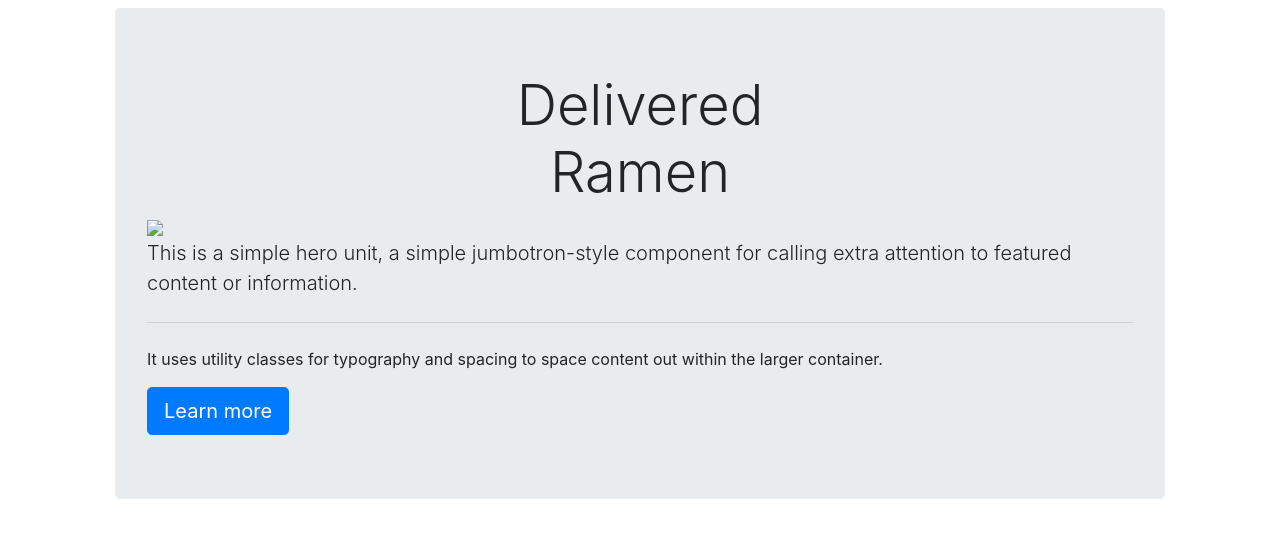
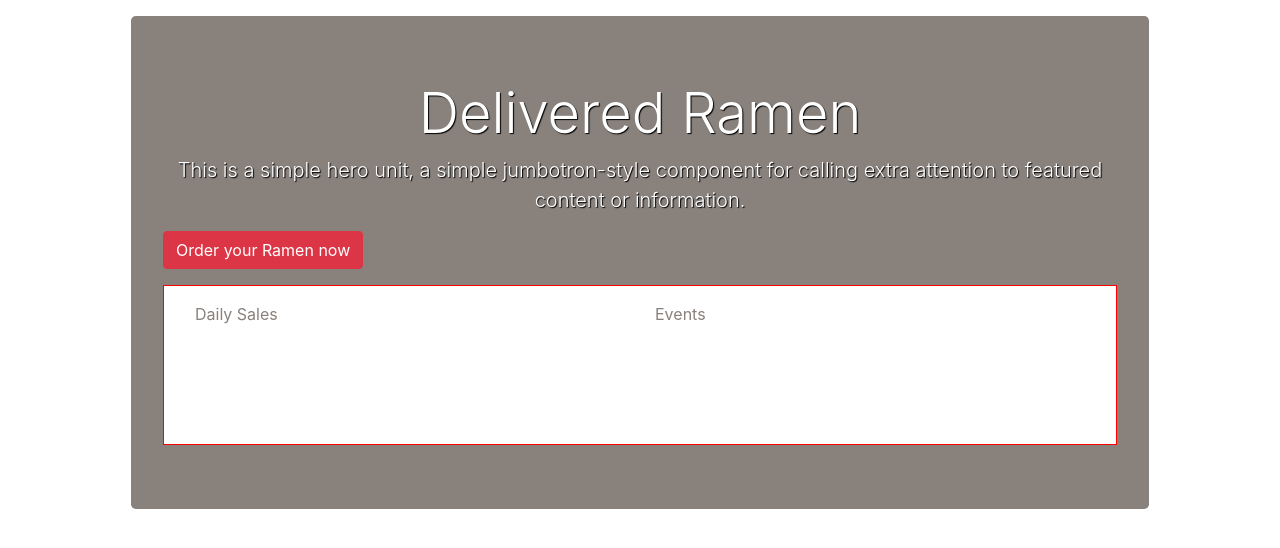
Before and after one commit to artedsolis/restaurant-css-framework, a plain HTML site: page index.html in a window 1280 px wide. Drawn offline with nearby package versions, Linux system fonts and the light colour scheme.

Commit message:
adding some deco to trubtron

```diff
--- a/assets/css/style.css
+++ b/assets/css/style.css
@@ -16,10 +16,33 @@
   }
 }
 
-body {
-  margin-top: 0.5em;
+
+
+body {}
+
+.container {
+  margin-top: 1em;
 }
 
-.display-4 {
+.row {
+  margin: 1em;
+}
+
+.jumbotron {
+  background-color: #88817c;
+}
+
+.display-4,
+.lead {
+  color: white;
   text-align: center;
+  text-shadow: 1px 1px 1px black;
 }
+
+.daily {
+  background-color: white;
+  color: #88817c;
+  height: 10em;
+  border: 1px solid red;
+  margin-top: 1em;
+}
--- a/index.html
+++ b/index.html
@@ -4,7 +4,7 @@
 <head>
   <meta charset="UTF-8">
   <meta name="viewport" content="width=device-width, initial-scale=1.0, shrink-to-fit=no">
-  <link rel=" stylesheet" href="https://stackpath.bootstrapcdn.com/bootstrap/4.3.1/css/bootstrap.min.css" integrity="sha384-ggOyR0iXCbMQv3Xipma34MD+dH/1fQ784/j6cY/iJTQUOhcWr7x9JvoRxT2MZw1T" crossorigin="anonymous">
+  <link rel="stylesheet" href="https://stackpath.bootstrapcdn.com/bootstrap/4.3.1/css/bootstrap.min.css" integrity="sha384-ggOyR0iXCbMQv3Xipma34MD+dH/1fQ784/j6cY/iJTQUOhcWr7x9JvoRxT2MZw1T" crossorigin="anonymous">
   <link rel="stylesheet" href="assets/css/style.css">
   <title>Ramen Deliv Homepage</title>
 </head>
@@ -13,26 +13,28 @@
 
   <div class="container">
     <div class="row">
-      <div class="col-xl-12">
+      <div class="col-lg-12">
         <div class="col-md-12">
-          <div class="col-12">
-            <div class="jumbotron">
-              <h1 class="display-4">Delivered<br>Ramen</h1>
-              <img src="assets/img/ramenHaut.png" />
-              <p class="lead">This is a simple hero unit, a simple jumbotron-style component for calling extra attention to featured content or information.</p>
-              <hr class="my-4">
-              <p>It uses utility classes for typography and spacing to space content out within the larger container.</p>
-              <a class="btn btn-primary btn-lg" class="boton" href="#" role="button">Learn more</a>
+          <div class="jumbotron" class="bg-danger">
+            <h1 class="display-4">Delivered Ramen</h1>
+            <p class="lead">This is a simple hero unit, a simple jumbotron-style component for calling extra attention to featured content or information.</p>
+            <!-- <hr class="my-4">
+          <p>It uses utility classes for typography and spacing to space content out within the larger container.</p> -->
+            <a type="button" class="btn btn-danger" href="#" role="button">Order your Ramen now</a>
+            <div class="daily">
+              <div class="row">
+                <div class="col-md-6">Daily Sales</div>
+                <div class="col-md-6">Events</div>
+              </div>
             </div>
           </div>
         </div>
       </div>
     </div>
-  </div>
 
-  <script src="https://code.jquery.com/jquery-3.3.1.slim.min.js" integrity="sha384-q8i/X+965DzO0rT7abK41JStQIAqVgRVzpbzo5smXKp4YfRvH+8abtTE1Pi6jizo" crossorigin="anonymous"></script>
-  <script src="https://cdnjs.cloudflare.com/ajax/libs/popper.js/1.14.7/umd/popper.min.js" integrity="sha384-UO2eT0CpHqdSJQ6hJty5KVphtPhzWj9WO1clHTMGa3JDZwrnQq4sF86dIHNDz0W1" crossorigin="anonymous"></script>
-  <script src="https://stackpath.bootstrapcdn.com/bootstrap/4.3.1/js/bootstrap.min.js" integrity="sha384-JjSmVgyd0p3pXB1rRibZUAYoIIy6OrQ6VrjIEaFf/nJGzIxFDsf4x0xIM+B07jRM" crossorigin="anonymous"></script>
+    <script src="https://code.jquery.com/jquery-3.3.1.slim.min.js" integrity="sha384-q8i/X+965DzO0rT7abK41JStQIAqVgRVzpbzo5smXKp4YfRvH+8abtTE1Pi6jizo" crossorigin="anonymous"></script>
+    <script src="https://cdnjs.cloudflare.com/ajax/libs/popper.js/1.14.7/umd/popper.min.js" integrity="sha384-UO2eT0CpHqdSJQ6hJty5KVphtPhzWj9WO1clHTMGa3JDZwrnQq4sF86dIHNDz0W1" crossorigin="anonymous"></script>
+    <script src="https://stackpath.bootstrapcdn.com/bootstrap/4.3.1/js/bootstrap.min.js" integrity="sha384-JjSmVgyd0p3pXB1rRibZUAYoIIy6OrQ6VrjIEaFf/nJGzIxFDsf4x0xIM+B07jRM" crossorigin="anonymous"></script>
 </body>
 
 </html>
```
Also changed, not shown: assets/img/Sans titre-1.png (added), assets/img/ramenHaut.jpg (deleted), assets/img/ramenHaut.png (added), assets/img/ramenlog.png (added), 3 other files.
